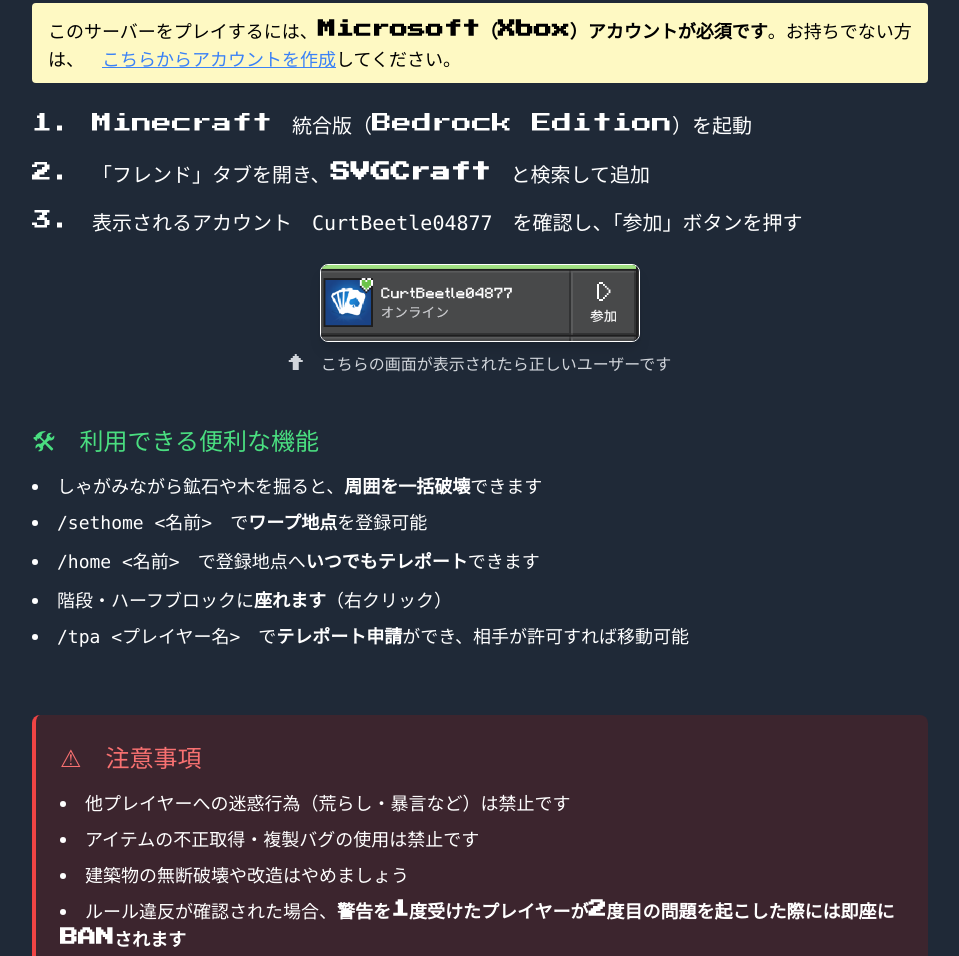
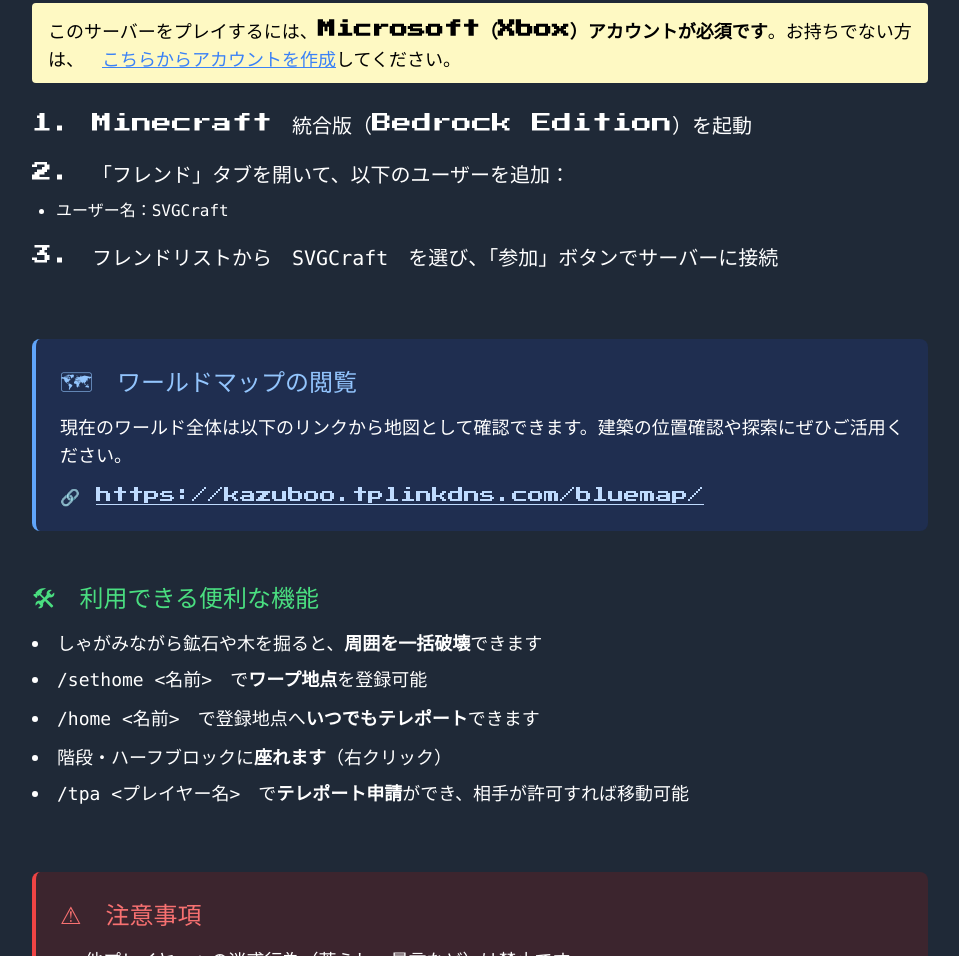
Before and after one commit to Leucophyllous/svgcraft-site, a plain HTML site: page index.html in a window 1280 px wide. Shown: the part 954-1910 px from the top of the page, without its empty margins (160-1119 px from the left). Drawn offline with nearby package versions, Linux system fonts and the light colour scheme.

Commit message:
Update index.html

```diff
--- a/index.html
+++ b/index.html
@@ -44,8 +44,14 @@
     }
 
     @keyframes scaleIn {
-      from { opacity: 0; transform: scale(0.8); }
-      to { opacity: 1; transform: scale(1); }
+      from {
+        opacity: 0;
+        transform: scale(0.8);
+      }
+      to {
+        opacity: 1;
+        transform: scale(1);
+      }
     }
 
     .slide-in {
@@ -56,7 +62,10 @@
     }
 
     @keyframes slideIn {
-      to { opacity: 1; transform: translateX(0); }
+      to {
+        opacity: 1;
+        transform: translateX(0);
+      }
     }
   </style>
 </head>
@@ -94,13 +103,23 @@
 
         <ol class="list-decimal list-inside text-xl leading-relaxed space-y-4">
           <li>Minecraft 統合版（Bedrock Edition）を起動</li>
-          <li>「フレンド」タブを開き、<strong>SVGCraft</strong> と検索して追加</li>
-          <li>表示されるアカウント <code>CurtBeetle04877</code> を確認し、「参加」ボタンを押す</li>
+          <li>「フレンド」タブを開いて、以下のユーザーを追加：
+            <ul class="ml-6 mt-2 list-disc text-base space-y-1">
+              <li>ユーザー名：<code>SVGCraft</code></li>
+            </ul>
+          </li>
+          <li>フレンドリストから <code>SVGCraft</code> を選び、「参加」ボタンでサーバーに接続</li>
         </ol>
 
-        <div class="mt-6 text-center">
-          <img src="curtbeetle.png" alt="CurtBeetle04877 のプロフィール画面" class="rounded-lg mx-auto shadow-lg max-w-xs border border-white" />
-          <p class="text-base mt-2 text-gray-300">↑ こちらの画面が表示されたら正しいユーザーです</p>
+        <!-- 🔵 BlueMap 案内 -->
+        <div class="mt-16 bg-blue-900 bg-opacity-30 p-6 rounded-lg border-l-4 border-blue-400">
+          <h3 class="text-2xl mb-4 text-blue-300">🗺 ワールドマップの閲覧</h3>
+          <p class="text-lg">
+            現在のワールド全体は以下のリンクから地図として確認できます。建築の位置確認や探索にぜひご活用ください。
+          </p>
+          <p class="mt-4">
+            🔗 <a href="https://kazuboo.tplinkdns.com/bluemap/" target="_blank" class="underline text-blue-200 hover:text-blue-100">https://kazuboo.tplinkdns.com/bluemap/</a>
+          </p>
         </div>
 
         <div class="mt-12">
```
